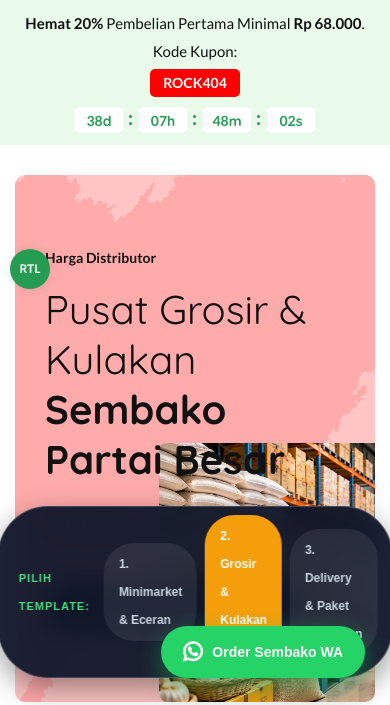
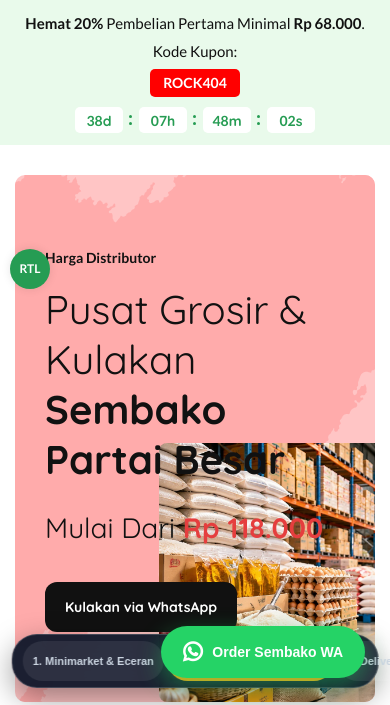
Before and after one commit to boyyesjpg/evevdigital-sembako, a plain HTML site: page template-2.html in a window 390 px wide. Shown: the part 141-846 px from the top of the page. Drawn offline with Linux system fonts and the light colour scheme.

Commit message:
fix(responsive): optimize mobile bento-grid, thumb-friendly CTA, and template switcher for 360px-414px

```diff
--- a/assets/css/responsive.css
+++ b/assets/css/responsive.css
@@ -144,5 +144,60 @@
     width: 100%;
   }
 
+}
 
+/* ==========================================================================
+   Mobile Optimization for UMKM Bento-Grid & CTA (360px - 414px)
+   ========================================================================== */
+@media only screen and (max-width: 480px){
+  /* 1. Prevent Horizontal Scrollbar */
+  html, body {
+    overflow-x: hidden !important;
+    max-width: 100vw !important;
+  }
+
+  /* 2. Bento-Grid & Product Cards Collapsed Neatly */
+  .shop-six .shop-block-two,
+  .shop-block-two,
+  .bento-card,
+  .category-block-one {
+    width: 100% !important;
+    margin-bottom: 15px !important;
+  }
+
+  /* 3. Thumb-friendly Buttons (Min Height 44px - 48px) */
+  .theme-btn,
+  .btn,
+  a.theme-btn,
+  button[type="submit"],
+  .wa-order-btn {
+    min-height: 48px !important;
+    display: inline-flex !important;
+    align-items: center !important;
+    justify-content: center !important;
+    font-size: 14px !important;
+    font-weight: 700 !important;
+    padding: 10px 20px !important;
+    border-radius: 12px !important;
+    touch-action: manipulation;
+  }
+
+  /* 4. Responsive Floating Template Switcher (Fit in 360px) */
+  #evev-template-switcher {
+    bottom: 15px !important;
+    padding: 6px 10px !important;
+    gap: 4px !important;
+    max-width: 94vw !important;
+    border-radius: 25px !important;
+  }
+
+  #evev-template-switcher > span {
+    display: none !important; /* Hide label to preserve space */
+  }
+
+  #evev-template-switcher .switcher-pill {
+    padding: 6px 10px !important;
+    font-size: 11px !important;
+    white-space: nowrap !important;
+  }
 }
```
